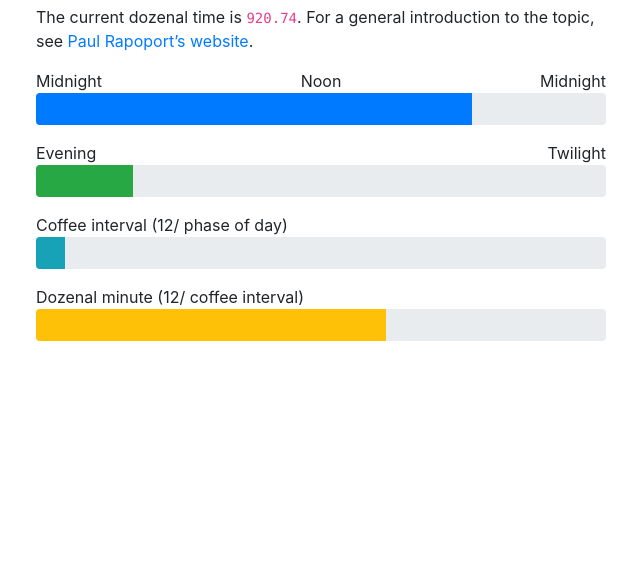
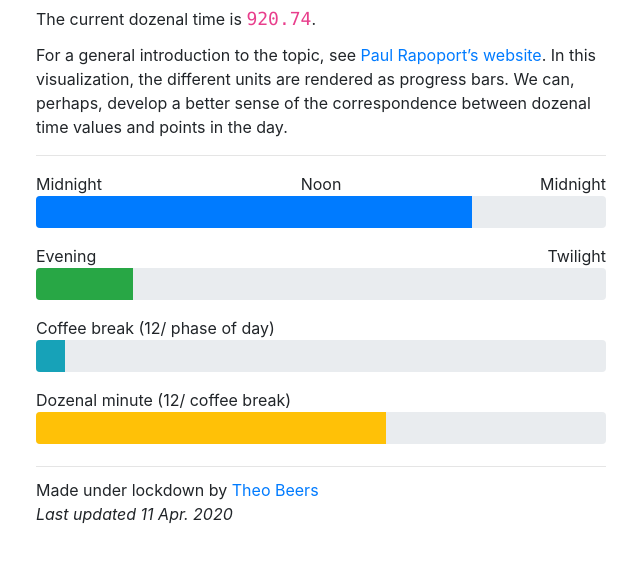
Before and after one commit to theodore-s-beers/dozenal-time, a plain HTML site: page index.html in a window 1280 px wide. Shown: the part 61-624 px from the top of the page, without its empty margins (319-959 px from the left). Drawn offline with Linux system fonts and the light colour scheme.

Commit message:
Add a bit more explanation

```diff
--- a/index.html
+++ b/index.html
@@ -53,12 +53,20 @@
       <h1>Dozenal time intuition</h1>
 
       <p>
-        The current dozenal time is <code><span id="dozenalTime"></span></code>.
+        The current dozenal time is
+        <code style="font-size: large;"><span id="dozenalTime"></span></code>.
+      </p>
+
+      <p style="margin-top: -0.3rem;">
         For a general introduction to the topic, see
         <a href="https://dozenal.ae-web.ca/" target="_blank" rel="noopener"
           >Paul Rapoport’s website</a
-        >.
+        >. In this visualization, the different units are rendered as progress
+        bars. We can, perhaps, develop a better sense of the correspondence
+        between dozenal time values and points in the day.
       </p>
+
+      <hr />
 
       <div style="display: flex; justify-content: space-between;">
         <span>Midnight</span><span>Noon</span><span>Midnight</span>
@@ -91,7 +99,7 @@
       </div>
 
       <div style="margin-top: 1rem;">
-        <span>Coffee interval (12/ phase of day)</span>
+        <span>Coffee break (12/ phase of day)</span>
       </div>
 
       <div class="progress">
@@ -105,10 +113,10 @@
       </div>
 
       <div style="margin-top: 1rem;">
-        <span>Dozenal minute (12/ coffee interval)</span>
+        <span>Dozenal minute (12/ coffee break)</span>
       </div>
 
-      <div class="progress">
+      <div class="progress" style="margin-bottom: 1.4rem;">
         <div
           id="fiftySecondBar"
           class="progress-bar bg-warning"
@@ -117,6 +125,14 @@
           aria-valuemax="100"
         ></div>
       </div>
+
+      <hr />
+
+      <p style="margin-top: -0.3rem;">
+        Made under lockdown by
+        <a href="https://www.theobeers.com/" rel="noopener">Theo Beers</a
+        ><br /><em>Last updated 11 Apr. 2020</em>
+      </p>
     </div>
 
     <script src="js/jquery-3.4.1.slim.min.js"></script>
```
